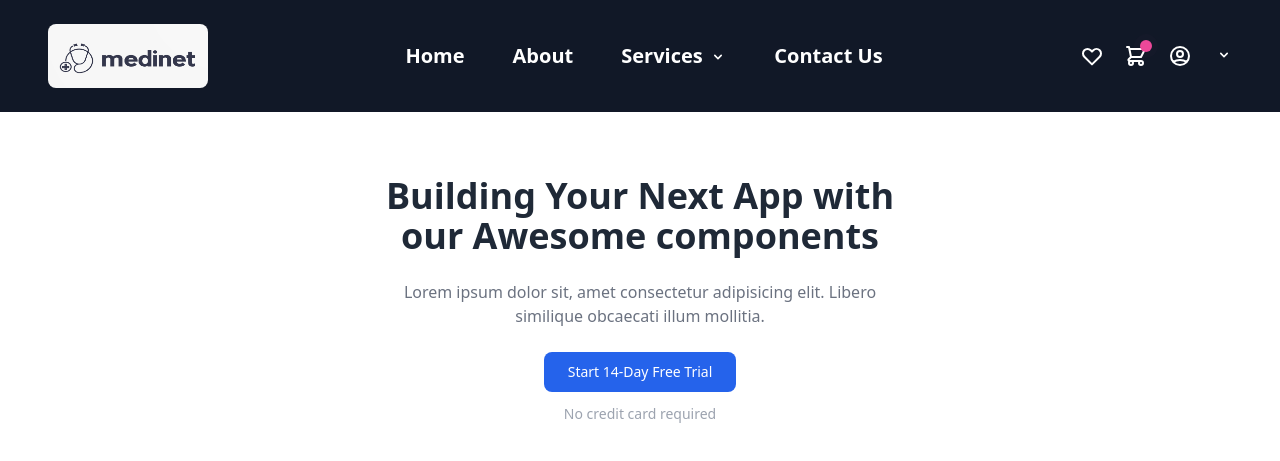
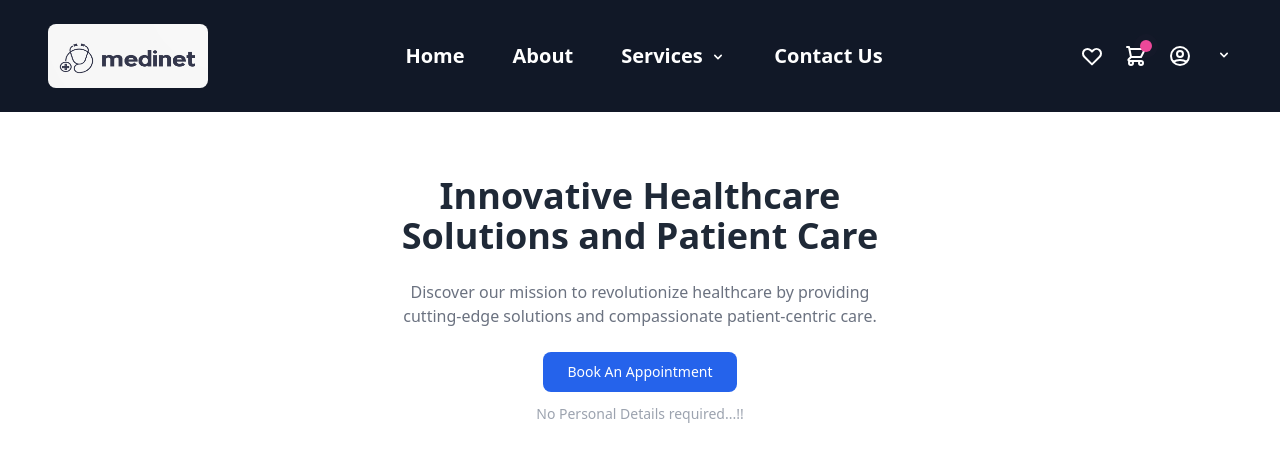
Before and after one commit to SP85691/MedNET_Web_Project, a Flask app: page /about in a window 1280 px wide. Shown: the top 461 px of the page. Run offline with Flask 3, Linux system fonts and the light colour scheme; style sheets or scripts are compiled from the project's sources; some libraries are stand-ins or nearby versions.

Commit message:
new commit

```diff
--- a/app/templates/about.html
+++ b/app/templates/about.html
@@ -10,14 +10,13 @@
   <section class="bg-white dark:bg-gray-900">
     <div class="container mx-auto px-6 py-16 text-center">
       <div class="mx-auto max-w-lg">
-        <h1 class="text-3xl font-bold text-gray-800 dark:text-white lg:text-4xl">Building Your Next App with our Awesome
-          components</h1>
-        <p class="mt-6 text-gray-500 dark:text-gray-300">Lorem ipsum dolor sit, amet consectetur adipisicing elit.
-          Libero similique obcaecati illum mollitia.</p>
-        <a href="#pricing" class="scroll-smooth"><button
-          class="mt-6 rounded-lg scroll-smooth bg-blue-600 px-6 py-2.5 text-center text-sm font-medium capitalize leading-5 text-white hover:bg-blue-500 focus:outline-none lg:mx-0 lg:w-auto">Start
-          14-Day free trial</button></a>
-        <p class="mt-3 text-sm text-gray-400">No credit card required</p>
+        <h1 class="text-3xl font-bold text-gray-800 dark:text-white lg:text-4xl">Innovative Healthcare Solutions and Patient Care</h1>
+        <p class="mt-6 text-gray-500 dark:text-gray-300">Discover our mission to revolutionize healthcare by providing cutting-edge
+          solutions and compassionate patient-centric care.</p>
+        <a href="{{ url_for('auth.book_an_appointment') }}" class="scroll-smooth"><button
+          class="mt-6 rounded-lg scroll-smooth bg-blue-600 px-6 py-2.5 text-center text-sm font-medium capitalize leading-5 text-white hover:bg-blue-500 focus:outline-none lg:mx-0 lg:w-auto">
+          Book An Appointment</button></a>
+        <p class="mt-3 text-sm text-gray-400">No Personal Details required...!!</p>
       </div>
 
       <div class="mt-10 flex justify-center">
@@ -67,7 +66,7 @@
     <div class="h-[32rem] bg-gray-100 dark:bg-gray-800">
       <div class="container mx-auto px-6 py-10">
         <h1 class="text-center text-3xl font-semibold capitalize text-gray-800 dark:text-white lg:text-4xl">The
-          Executive Team</h1>
+          Doctor's Team</h1>
 
         <div class="mx-auto mt-6 flex justify-center">
           <span class="inline-block h-1 w-40 rounded-full bg-blue-500"></span>
@@ -75,9 +74,9 @@
           <span class="inline-block h-1 w-1 rounded-full bg-blue-500"></span>
         </div>
 
-        <p class="mx-auto mt-6 max-w-2xl text-center text-gray-500 dark:text-gray-300">Lorem ipsum dolor sit amet
-          consectetur adipisicing elit. Illo incidunt ex placeat modi magni quia error alias, adipisci rem similique, at
-          omnis eligendi optio eos harum.</p>
+        <p class="mx-auto mt-6 max-w-2xl text-center text-gray-500 dark:text-gray-300">
+          Meet our exceptional team of highly skilled and experienced doctors dedicated to delivering top-notch healthcare services.
+        </p>
       </div>
     </div>
 
@@ -85,12 +84,12 @@
       <div class="mt-8 grid grid-cols-1 gap-8 md:grid-cols-2 xl:mt-16 xl:grid-cols-3">
         <div class="flex flex-col items-center rounded-xl border p-4 dark:border-gray-700 sm:p-6">
           <img class="aspect-square w-full rounded-xl object-cover"
-            src="https://images.unsplash.com/photo-1535713875002-d1d0cf377fde?ixlib=rb-1.2.1&ixid=MnwxMjA3fDB8MHxwaG90by1wYWdlfHx8fGVufDB8fHx8&auto=format&fit=crop&w=880&q=80"
+            src="https://images.unsplash.com/photo-1651008376811-b90baee60c1f?ixlib=rb-4.0.3&ixid=M3wxMjA3fDB8MHxzZWFyY2h8NzF8fGRvY3RvciUyMGltYWdlc3xlbnwwfHwwfHx8MA%3D%3D&auto=format&fit=crop&w=500&q=60"
             alt="" />
 
-          <h1 class="mt-4 text-2xl font-semibold capitalize text-gray-700 dark:text-white">arthur melo</h1>
+          <h1 class="mt-4 text-2xl font-semibold capitalize text-gray-700 dark:text-white">Jeremy Alford</h1>
 
-          <p class="mt-2 capitalize text-gray-500 dark:text-gray-300">design director</p>
+          <p class="mt-2 capitalize text-gray-500 dark:text-gray-300">Healthcare Proffessional</p>
 
           <div class="-mx-2 mt-3 flex">
             <a href="#"
@@ -127,12 +126,12 @@
 
         <div class="flex flex-col items-center rounded-xl border p-4 dark:border-gray-700 sm:p-6">
           <img class="aspect-square w-full rounded-xl object-cover"
-            src="https://images.unsplash.com/photo-1531590878845-12627191e687?ixlib=rb-1.2.1&ixid=MnwxMjA3fDB8MHxwaG90by1wYWdlfHx8fGVufDB8fHx8&auto=format&fit=crop&w=764&q=80"
+            src="https://images.unsplash.com/photo-1582750433449-648ed127bb54?ixlib=rb-4.0.3&ixid=M3wxMjA3fDB8MHxzZWFyY2h8OTN8fGRvY3RvciUyMGltYWdlc3xlbnwwfHwwfHx8MA%3D%3D&auto=format&fit=crop&w=500&q=60"
             alt="" />
 
-          <h1 class="mt-4 text-2xl font-semibold capitalize text-gray-700 dark:text-white">Pamela Anderson</h1>
+          <h1 class="mt-4 text-2xl font-semibold capitalize text-gray-700 dark:text-white">Ashkan Forouzani</h1>
 
-          <p class="mt-2 capitalize text-gray-500 dark:text-gray-300">Lead Developer</p>
+          <p class="mt-2 capitalize text-gray-500 dark:text-gray-300">Orthodontist</p>
 
           <div class="-mx-2 mt-3 flex">
             <a href="#"
@@ -169,12 +168,12 @@
 
         <div class="flex flex-col items-center rounded-xl border p-4 dark:border-gray-700 sm:p-6">
           <img class="aspect-square w-full rounded-xl object-cover"
-            src="https://images.unsplash.com/photo-1570295999919-56ceb5ecca61?ixlib=rb-1.2.1&ixid=MnwxMjA3fDB8MHxwaG90by1wYWdlfHx8fGVufDB8fHx8&auto=format&fit=crop&w=880&q=80"
+            src="https://images.unsplash.com/photo-1612276529731-4b21494e6d71?ixlib=rb-4.0.3&ixid=M3wxMjA3fDB8MHxzZWFyY2h8MTEzfHxkb2N0b3IlMjBpbWFnZXN8ZW58MHx8MHx8fDA%3D&auto=format&fit=crop&w=500&q=60"
             alt="" />
 
-          <h1 class="mt-4 text-2xl font-semibold capitalize text-gray-700 dark:text-white">John Doe</h1>
+          <h1 class="mt-4 text-2xl font-semibold capitalize text-gray-700 dark:text-white">Usman Yousaf</h1>
 
-          <p class="mt-2 capitalize text-gray-500 dark:text-gray-300">Full stack developer</p>
+          <p class="mt-2 capitalize text-gray-500 dark:text-gray-300">Surgeon</p>
 
           <div class="-mx-2 mt-3 flex">
             <a href="#"
@@ -244,8 +243,7 @@
         <div class="grid grid-cols-2 gap-4 items-center z-10">
           <div class="max-w-lg text-center sm:text-left">
             <h2 class="text-4xl font-bold text-gray-100 tracking-tight">
-              A smile <br class="hidden sm:block lg:hidden"> is an inexpensive way to change your looks
-
+             <br class="hidden sm:block lg:hidden">Enter a realm where medical science unfolds, breathing life into dreams, and shaping brighter tomorrows.
             </h2>
 
             <p class="mt-4 text-gray-300">
@@ -298,9 +296,7 @@
                           d="M464 256h-80v-64c0-35.3 28.7-64 64-64h8c13.3 0 24-10.7 24-24V56c0-13.3-10.7-24-24-24h-8c-88.4 0-160 71.6-160 160v240c0 26.5 21.5 48 48 48h128c26.5 0 48-21.5 48-48V304c0-26.5-21.5-48-48-48zm-288 0H96v-64c0-35.3 28.7-64 64-64h8c13.3 0 24-10.7 24-24V56c0-13.3-10.7-24-24-24h-8C71.6 32 0 103.6 0 192v240c0 26.5 21.5 48 48 48h128c26.5 0 48-21.5 48-48V304c0-26.5-21.5-48-48-48z" />
                       </svg>
                       <p class="text-gray-100 text-xl px-5">
-                        Lorem ipsum dolor sit amet consectetur adipisicing elit. Magni
-                        assumenda officiis sit amet itaque eveniet accusantium corporis
-                        tempora.
+                        Your health is your greatest wealth. Prioritize it, cherish it, and thrive with vitality.
                       </p>
                       <svg class="absolute right-0  w-6 fill-indigo-500" viewBox="0 0 512 512"
                         xmlns="http://www.w3.org/2000/svg">
@@ -334,9 +330,7 @@
                           d="M464 256h-80v-64c0-35.3 28.7-64 64-64h8c13.3 0 24-10.7 24-24V56c0-13.3-10.7-24-24-24h-8c-88.4 0-160 71.6-160 160v240c0 26.5 21.5 48 48 48h128c26.5 0 48-21.5 48-48V304c0-26.5-21.5-48-48-48zm-288 0H96v-64c0-35.3 28.7-64 64-64h8c13.3 0 24-10.7 24-24V56c0-13.3-10.7-24-24-24h-8C71.6 32 0 103.6 0 192v240c0 26.5 21.5 48 48 48h128c26.5 0 48-21.5 48-48V304c0-26.5-21.5-48-48-48z" />
                       </svg>
                       <p class="text-gray-100 text-xl px-5">
-                        Lorem ipsum dolor sit amet consectetur adipisicing elit. Magni
-                        assumenda officiis sit amet itaque eveniet accusantium corporis
-                        tempora.
+                        Medicine is not only a science, it is an art of compassion and healing.
                       </p>
                       <svg class="absolute right-0 w-6 fill-indigo-500" viewBox="0 0 512 512"
                         xmlns="http://www.w3.org/2000/svg">
@@ -370,9 +364,7 @@
                           d="M464 256h-80v-64c0-35.3 28.7-64 64-64h8c13.3 0 24-10.7 24-24V56c0-13.3-10.7-24-24-24h-8c-88.4 0-160 71.6-160 160v240c0 26.5 21.5 48 48 48h128c26.5 0 48-21.5 48-48V304c0-26.5-21.5-48-48-48zm-288 0H96v-64c0-35.3 28.7-64 64-64h8c13.3 0 24-10.7 24-24V56c0-13.3-10.7-24-24-24h-8C71.6 32 0 103.6 0 192v240c0 26.5 21.5 48 48 48h128c26.5 0 48-21.5 48-48V304c0-26.5-21.5-48-48-48z" />
                       </svg>
                       <p class="text-gray-100 text-xl px-5">
-                        Lorem ipsum dolor sit amet consectetur adipisicing elit. Magni
-                        assumenda officiis sit amet itaque eveniet accusantium corporis
-                        tempora.
+                        Healing hands, compassionate hearts, and a commitment to restore lives.
                       </p>
                       <svg class="absolute right-0 w-6 fill-indigo-500" viewBox="0 0 512 512"
                         xmlns="http://www.w3.org/2000/svg">
--- a/app/templates/header.html
+++ b/app/templates/header.html
@@ -26,7 +26,7 @@
             <div x-show="open" x-transition:enter="transition ease-out duration-100" x-transition:enter-start="transform opacity-0 scale-95" x-transition:enter-end="transform opacity-100 scale-100" x-transition:leave="transition ease-in duration-75" x-transition:leave-start="transform opacity-100 scale-100" x-transition:leave-end="transform opacity-0 scale-95" class="absolute left-0 w-full mt-4 origin-top-right rounded-md shadow-lg md:w-48">
               <div class="text-xl px-2 py-2 bg-gray-800 rounded-md shadow dark-mode:bg-gray-800">
                 <a class="text-xlblock px-4 py-2 mt-2 text-sm font-semibold bg-transparent rounded-lg dark-mode:bg-transparent dark-mode:hover:bg-gray-600 dark-mode:focus:bg-gray-600 dark-mode:focus:text-white dark-mode:hover:text-white dark-mode:text-gray-200 md:mt-0 hover:text-gray-900 focus:text-gray-900 hover:bg-gray-200 focus:bg-gray-200 focus:outline-none focus:shadow-outline" href="{{ url_for('auth.book_an_appointment') }}">Book An Appointment</a>
-                <a class="block px-4 py-2 mt-2 text-sm font-semibold bg-transparent rounded-lg dark-mode:bg-transparent dark-mode:hover:bg-gray-600 dark-mode:focus:bg-gray-600 dark-mode:focus:text-white dark-mode:hover:text-white dark-mode:text-gray-200 md:mt-0 hover:text-gray-900 focus:text-gray-900 hover:bg-gray-200 focus:bg-gray-200 focus:outline-none focus:shadow-outline" href="#">Medicines</a>
+                <a class="block px-4 py-2 mt-2 text-sm font-semibold bg-transparent rounded-lg dark-mode:bg-transparent dark-mode:hover:bg-gray-600 dark-mode:focus:bg-gray-600 dark-mode:focus:text-white dark-mode:hover:text-white dark-mode:text-gray-200 md:mt-0 hover:text-gray-900 focus:text-gray-900 hover:bg-gray-200 focus:bg-gray-200 focus:outline-none focus:shadow-outline" href="#catalog_1">Medicines</a>
               </div>
             </div>
           </div>
--- a/app/templates/login.html
+++ b/app/templates/login.html
@@ -36,10 +36,6 @@
 
             <div class="mb-3">
               <button class="mb-1.5 block w-full text-center text-white bg-purple-700 hover:bg-purple-900 px-2 py-1.5 rounded-md">Sign in</button>
-              <button class="flex flex-wrap justify-center w-full border border-gray-300 hover:border-gray-500 px-2 py-1.5 rounded-md">
-                <img class="w-5 mr-2" src="https://lh3.googleusercontent.com/COxitqgJr1sJnIDe8-jiKhxDx1FrYbtRHKJ9z_hELisAlapwE9LUPh6fcXIfb5vwpbMl4xl9H9TRFPc5NOO8Sb3VSgIBrfRYvW6cUA">
-                Sign in with Google
-              </button>
             </div>
           </form>
 
--- a/app/templates/product_section.html
+++ b/app/templates/product_section.html
@@ -3,7 +3,7 @@
 
 <!-- component -->
 <style>@import url(https://cdnjs.cloudflare.com/ajax/libs/MaterialDesign-Webfont/5.3.45/css/materialdesignicons.min.css);</style>
-<div class="min-w-screen min-h-screen bg-[#CA8A04] flex items-center p-5 lg:p-10 overflow-hidden relative">
+<div id="catalog_1" class="min-w-screen min-h-screen bg-[#CA8A04] flex items-center p-5 lg:p-10 overflow-hidden relative">
     <div class="w-full max-w-6xl rounded bg-white shadow-xl p-10 lg:p-20 mx-auto text-gray-800 relative md:text-left">
         <div class="md:flex items-center -mx-10">
             <div class="w-full md:w-1/2 px-10 mb-10 md:mb-0">
--- a/app/templates/services.html
+++ b/app/templates/services.html
@@ -11,7 +11,7 @@
                 <line x1="55.1" y1="30.4" x2="100" y2="30.4" class="stroke-primary" style="stroke-width: 2;stroke-miterlimit: 10;"></line>
                 <line x1="45.1" y1="30.4" x2="0" y2="30.4" class="stroke-primary" style="stroke-width: 2;stroke-miterlimit: 10;"></line>
             </svg>
-            <p class="text-gray-500 leading-relaxed font-light text-xl mx-auto pb-2">Save time managing advertising &amp; Content for your business.</p>
+            <p class="text-gray-500 leading-relaxed font-light text-xl mx-auto pb-2">Elevate Your Well-being: Experience Unmatched, Customized Healthcare Services Designed Just for You</p>
         </header>
         <!-- End heading -->
         <!-- row -->
@@ -25,8 +25,8 @@
                             <path d="M11.742 10.344a6.5 6.5 0 1 0-1.397 1.398h-.001c.03.04.062.078.098.115l3.85 3.85a1 1 0 0 0 1.415-1.414l-3.85-3.85a1.007 1.007 0 0 0-.115-.1zM12 6.5a5.5 5.5 0 1 1-11 0 5.5 5.5 0 0 1 11 0z"></path>
                         </svg>
                     </div>
-                    <h3 class="text-lg leading-normal mb-2 font-semibold text-black">SEO Services</h3>
-                    <p class="text-gray-500">This is a wider card with supporting text below as a natural content.</p>
+                    <h3 class="text-lg leading-normal mb-2 font-semibold text-black">Doctor Appointments</h3>
+                    <p class="text-gray-500">Schedule consultations with top-rated healthcare professionals. </p>
                 </div>
                 <!-- end service block -->
             </div>
```
Also changed, not shown: app/templates/appointment.html (+17 -11 lines), app/templates/hero.html (+10 -8 lines).
